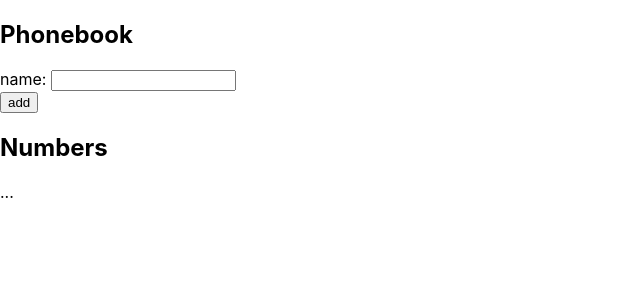
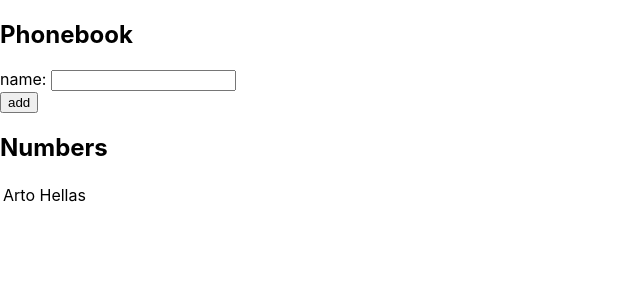
Before and after one commit to kostiya/fullstack-open, a React (Create React App) app in the folder part2/phonebook/: page / in a window 1280 px wide. Shown: the top 300 px of the page, without its empty margins (0-640 px from the left). Built offline with nearby package versions, Linux system fonts and the light colour scheme.

Commit message:
Finished 2.6-2.7

```diff
--- a/part2/phonebook/src/App.js
+++ b/part2/phonebook/src/App.js
@@ -6,19 +6,46 @@ const App = () => {
   ])
   const [newName, setNewName] = useState('')
 
+  const handleNameChange = (event) => setNewName(event.target.value)
+
+  const addPerson = (event) => {
+    event.preventDefault()
+    for (const person of persons){
+      if(newName === person.name){
+        window.alert(`${newName} is already added to phonebook`)
+        setNewName('')
+        return
+      }
+    }
+    const newPerson = {
+      name : newName,
+    }
+
+    setPersons(persons.concat(newPerson))
+    setNewName('')
+  }
+
   return (
     <div>
       <h2>Phonebook</h2>
-      <form>
+      <form onSubmit={addPerson}>
         <div>
-          name: <input />
+          name: <input
+                  value={newName}
+                  onChange={handleNameChange}/>
         </div>
         <div>
           <button type="submit">add</button>
         </div>
       </form>
       <h2>Numbers</h2>
-      ...
+      <table>
+        <tbody>
+          {persons.map((person) =>  <tr key={person.name}>
+                                      <td>{person.name}</td>
+                                    </tr>)}
+        </tbody>
+      </table>
     </div>
   )
 }
```
